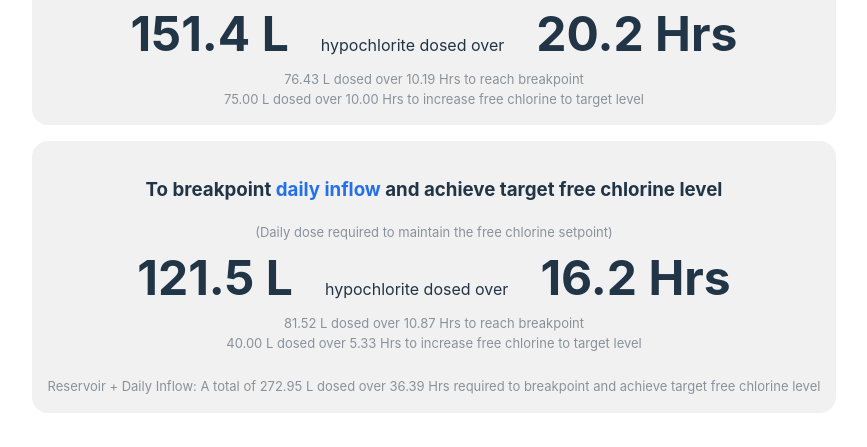
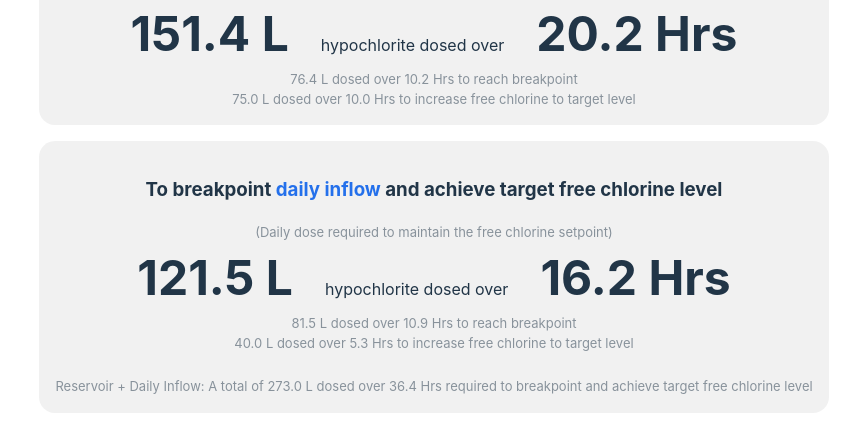
Before and after one commit to zachlamont/hypochlorite-dosing-calculator, a React (Vite) app: page / in a window 1280 px wide. Shown: the part 704-1151 px from the top of the page, without its empty margins (206-1073 px from the left). Built offline with nearby package versions, Linux system fonts and the light colour scheme.

Commit message:
Clean up

```diff
--- a/src/App.jsx
+++ b/src/App.jsx
@@ -1,9 +1,4 @@
-import { useState } from "react";
-
 import "./App.css";
-
-//---------------------------
-
 import CalculationForm from "./components/CalculationForm";
 
 function App() {
--- a/src/components/CalculationForm.jsx
+++ b/src/components/CalculationForm.jsx
@@ -75,13 +75,11 @@ const CalculationForm = () => {
     setDoseRate(Number(e.target.value));
   };
 
-  //const handleSubmit = (e) => {
-  //e.preventDefault();
-
   useEffect(() => {
     const calculateOutputs = () => {
+      //NH2Cl + 2 HOCl --> NCL3 + 2H2O
+
       // CALCULATION STEPS
-      //NH2Cl + 2 HOCl --> NCL3 + 2H2O
 
       //STEP 1: Moles of chloramine in reservoir
 
@@ -160,7 +158,7 @@ const CalculationForm = () => {
       let timeToIncreaseFreeIncoming =
         litresHypoToIncreaseFreeIncoming / doseRate;
 
-      //SET OUTPUTS:------------------------
+      //SET OUTPUTS:
 
       setOutputLitresRequiredToBreakpointReservoir(
         litresHypoRequiredToBreakpoint
@@ -187,7 +185,6 @@ const CalculationForm = () => {
 
     // Call the calculation function whenever the inputs change
     // Use the same dependencies as the inputs that affect the calculation
-    // E.g., [hypoConc, reservoirVolume, reservoirLevel, ...]
   }, [
     hypoConc,
     reservoirVolume,
@@ -285,8 +282,6 @@ const CalculationForm = () => {
               onChange={handleInput8Change}
             />
           </label>
-
-          {/* <button type="submit">Calculate</button> */}
         </form>
       </div>
 
@@ -316,12 +311,12 @@ const CalculationForm = () => {
           </div>
 
           <div className="info">
-            {outputLitresRequiredToBreakPointReservoir.toFixed(2)} L dosed over{" "}
-            {outputTimeToBreakpointReservoir.toFixed(2)} Hrs to reach breakpoint
+            {outputLitresRequiredToBreakPointReservoir.toFixed(1)} L dosed over{" "}
+            {outputTimeToBreakpointReservoir.toFixed(1)} Hrs to reach breakpoint
           </div>
           <div className="info">
-            {outputLitresHypoToIncreaseFreeInReservoir.toFixed(2)} L dosed over{" "}
-            {outputTimeToIncreaseFreeInReservoir.toFixed(2)} Hrs to increase
+            {outputLitresHypoToIncreaseFreeInReservoir.toFixed(1)} L dosed over{" "}
+            {outputTimeToIncreaseFreeInReservoir.toFixed(1)} Hrs to increase
             free chlorine to target level{" "}
           </div>
         </div>
@@ -353,13 +348,13 @@ const CalculationForm = () => {
           </div>
 
           <div className="info">
-            {outputLitresHypoRequiredToBreakpointIncoming.toFixed(2)} L dosed
-            over {outputTimeToBreakpointIncoming.toFixed(2)} Hrs to reach
+            {outputLitresHypoRequiredToBreakpointIncoming.toFixed(1)} L dosed
+            over {outputTimeToBreakpointIncoming.toFixed(1)} Hrs to reach
             breakpoint
           </div>
           <div className="info">
-            {outputLitresHypoToIncreaseFreeIncoming.toFixed(2)} L dosed over{" "}
-            {outputTimeToIncreaseFreeIncoming.toFixed(2)} Hrs to increase free
+            {outputLitresHypoToIncreaseFreeIncoming.toFixed(1)} L dosed over{" "}
+            {outputTimeToIncreaseFreeIncoming.toFixed(1)} Hrs to increase free
             chlorine to target level{" "}
           </div>
           <br />
@@ -371,14 +366,14 @@ const CalculationForm = () => {
               outputLitresHypoToIncreaseFreeInReservoir +
               outputLitresHypoRequiredToBreakpointIncoming +
               outputLitresHypoToIncreaseFreeIncoming
-            ).toFixed(2)}{" "}
+            ).toFixed(1)}{" "}
             L dosed over{" "}
             {(
               outputTimeToBreakpointReservoir +
               outputTimeToIncreaseFreeInReservoir +
               outputTimeToBreakpointIncoming +
               outputTimeToIncreaseFreeIncoming
-            ).toFixed(2)}{" "}
+            ).toFixed(1)}{" "}
             Hrs required to breakpoint and achieve target free chlorine level{" "}
           </div>
         </div>
```
